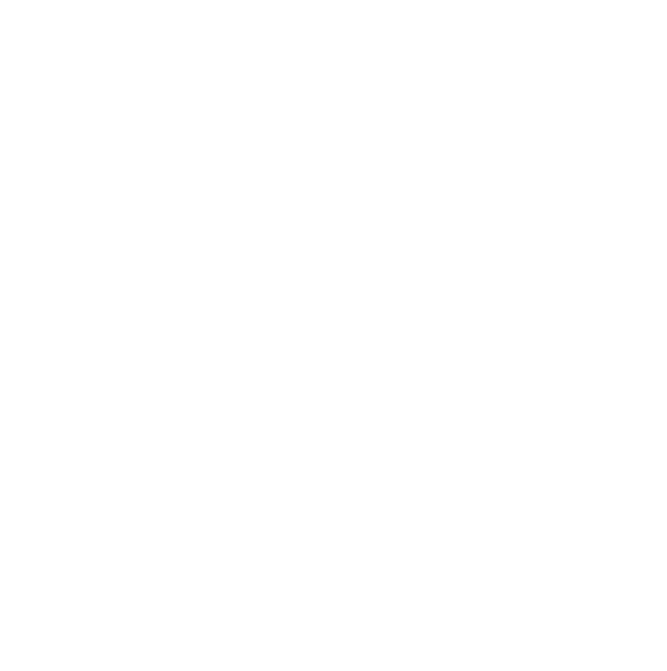
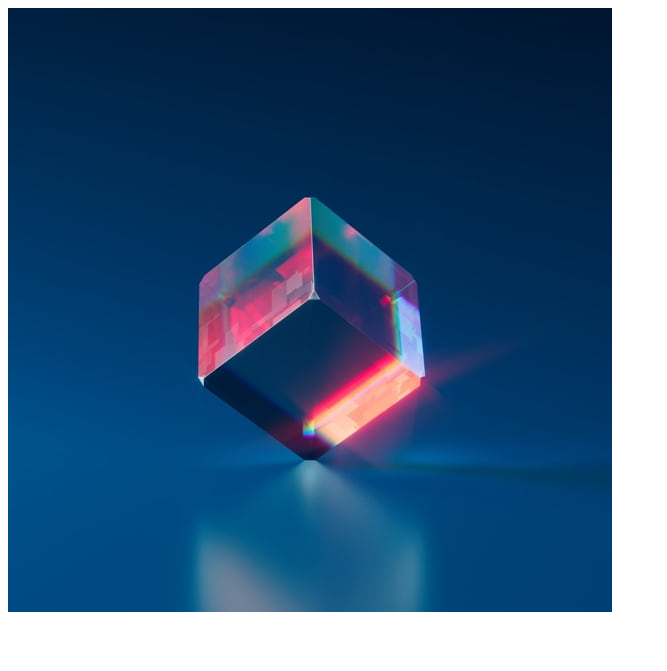
Before and after one commit to okutewonah/fm-nft-preview-card, a plain HTML site: page index.html in a window 1280 px wide. Shown: the whole page, without its empty margins (0-667 px from the left). Drawn offline with Linux system fonts and the light colour scheme.

Commit message:
main card image and overlay

```diff
--- a/index.html
+++ b/index.html
@@ -10,7 +10,12 @@
 </head>
 <body>
   <main>
-
+    <div class="card">
+      <picture class="card__img">
+        <img src="/images/image-equilibrium.jpg" alt="nft image" class="main__img">
+        <div class="overlay"><img src="/images/icon-view.svg" alt="overlay view icon" class="overlay__img"></div>
+      </picture>
+    </div>
   </main>
 </body>
 </html>
```
